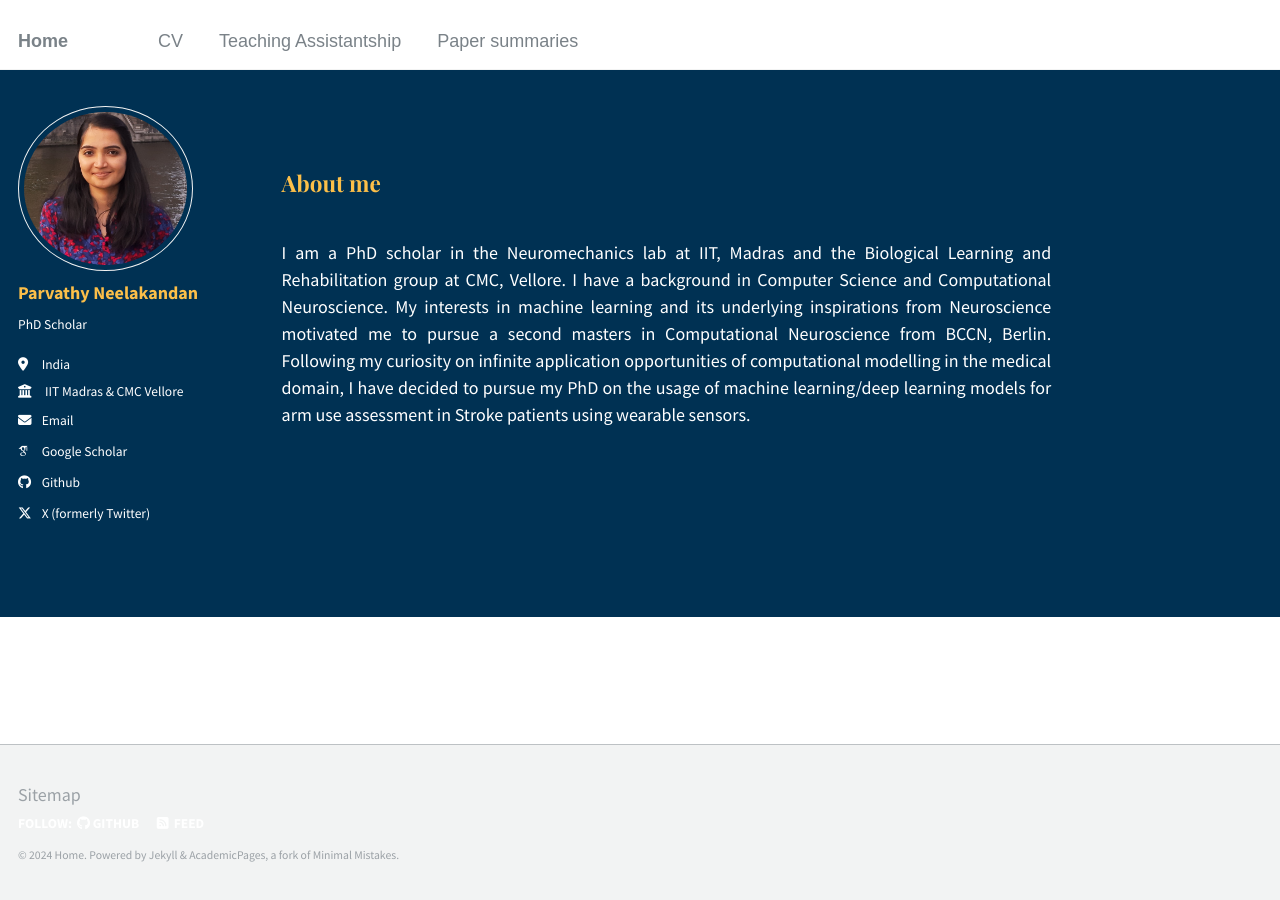
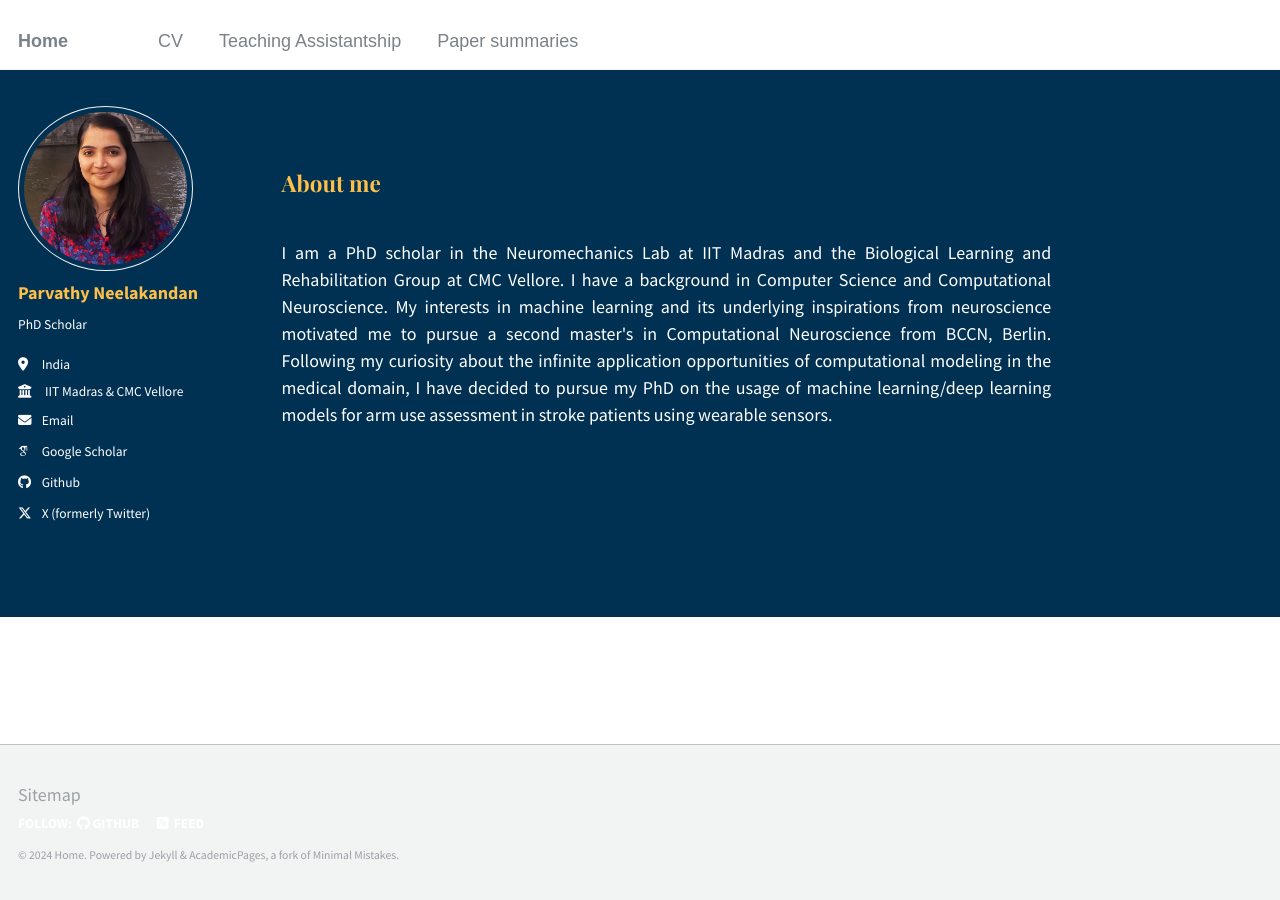
Before and after one commit to ParvN/ParvN.github.io, a Jekyll site: the page built from _pages/about.md, in a window 1280 px wide. Built offline with Jekyll 4.4.1, drawn with Linux system fonts in a browser that asks for light colours; some web fonts are replaced.

Commit message:
about me updated

```diff
--- a/_pages/about.md
+++ b/_pages/about.md
@@ -12,5 +12,5 @@ redirect_from:
 ### About me <br/> <br/>
 
 <div style="text-align: justify;">
-I am a PhD scholar in the Neuromechanics lab at IIT, Madras and the Biological Learning and Rehabilitation group at CMC, Vellore. I have a background in Computer Science and Computational Neuroscience. My interests in machine learning and its underlying inspirations from Neuroscience motivated me to pursue a second masters in Computational Neuroscience from BCCN, Berlin. Following my curiosity on infinite application opportunities of computational modelling in the medical domain, I have decided to pursue my PhD on the usage of machine learning/deep learning models for arm use assessment in Stroke patients using wearable sensors.
+I am a PhD scholar in the Neuromechanics Lab at IIT Madras and the Biological Learning and Rehabilitation Group at CMC Vellore. I have a background in Computer Science and Computational Neuroscience. My interests in machine learning and its underlying inspirations from neuroscience motivated me to pursue a second master's in Computational Neuroscience from BCCN, Berlin. Following my curiosity about the infinite application opportunities of computational modeling in the medical domain, I have decided to pursue my PhD on the usage of machine learning/deep learning models for arm use assessment in stroke patients using wearable sensors.
 </div>
```
